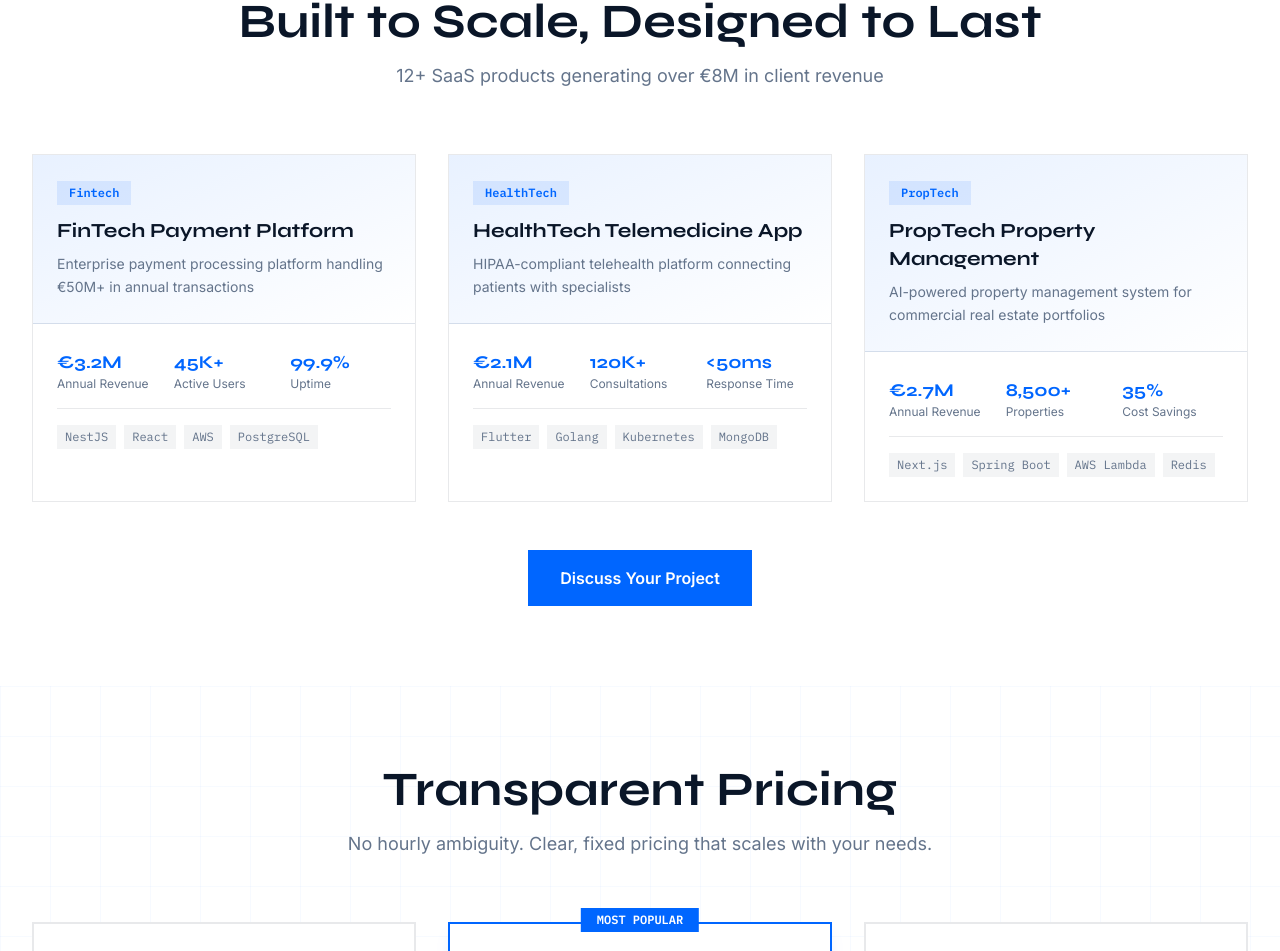
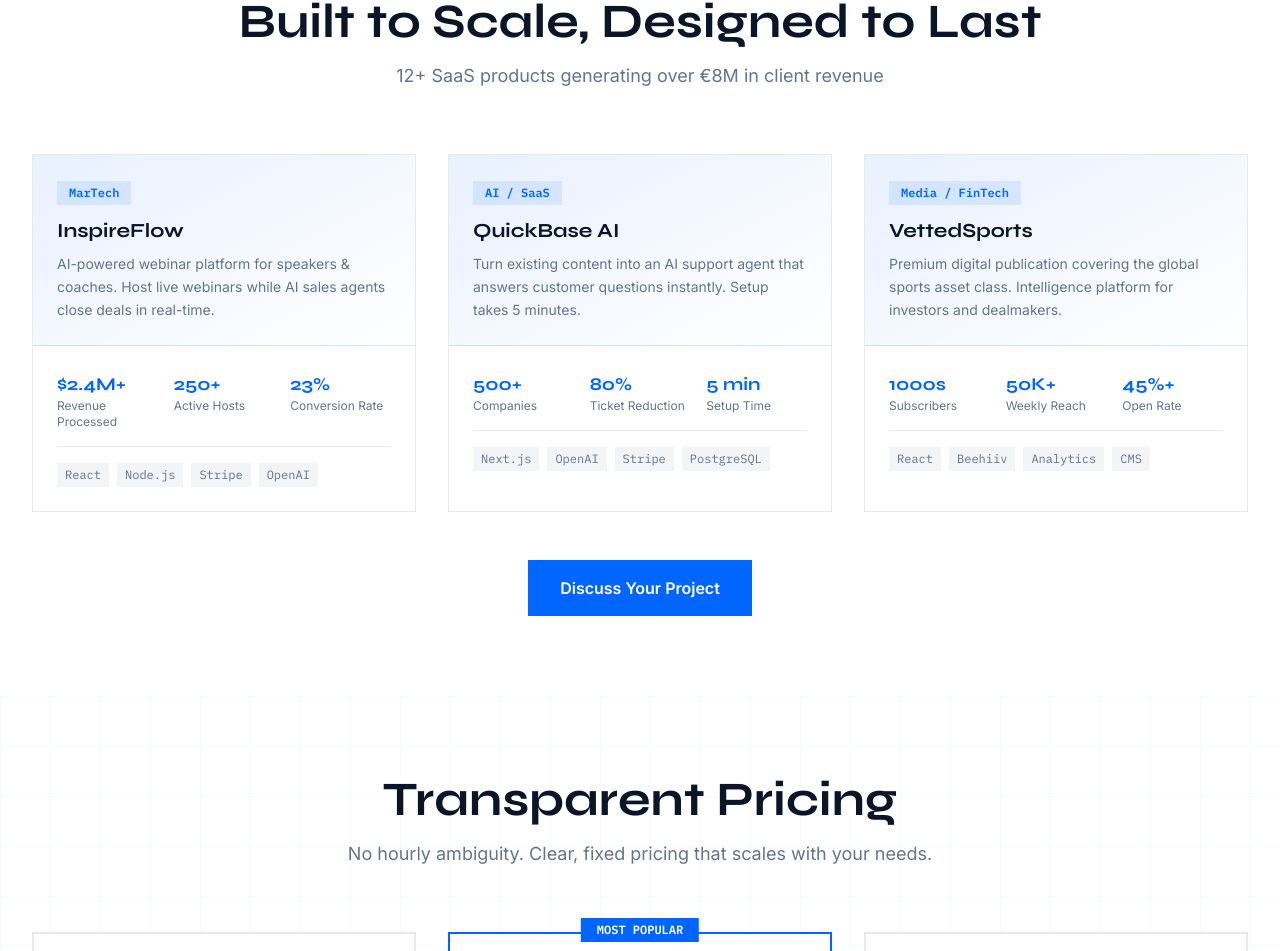
Before and after one commit to ElijahSLimaj/buildstack, a React (Vite) app: page / in a window 1280 px wide. Shown: the part 2724-3675 px from the top of the page. Built offline with nearby package versions, Linux system fonts and the light colour scheme.

Commit message:
Set up real case studies

```diff
--- a/src/components/CaseStudies.jsx
+++ b/src/components/CaseStudies.jsx
@@ -1,47 +1,42 @@
 import React from 'react'
 
 const CaseStudies = () => {
-  // TODO: Replace these placeholder case studies with real client projects
-  // Update this array in src/components/CaseStudies.jsx with:
-  // - Real project names and descriptions
-  // - Actual metrics (revenue, users, uptime, etc.)
-  // - Client logos or project screenshots
-  // - Industry tags (fintech, healthtech, proptech, etc.)
-  // - Links to case study pages or live products
-
   const caseStudies = [
     {
-      title: 'FinTech Payment Platform',
-      industry: 'Fintech',
-      description: 'Enterprise payment processing platform handling €50M+ in annual transactions',
+      title: 'InspireFlow',
+      industry: 'MarTech',
+      description: 'AI-powered webinar platform for speakers & coaches. Host live webinars while AI sales agents close deals in real-time.',
       metrics: [
-        { label: 'Annual Revenue', value: '€3.2M' },
-        { label: 'Active Users', value: '45K+' },
-        { label: 'Uptime', value: '99.9%' }
+        { label: 'Revenue Processed', value: '$2.4M+' },
+        { label: 'Active Hosts', value: '250+' },
+        { label: 'Conversion Rate', value: '23%' }
       ],
-      tags: ['NestJS', 'React', 'AWS', 'PostgreSQL']
+      tags: ['React', 'Node.js', 'Stripe', 'OpenAI'],
+      link: 'https://inspire-flow-rouge.vercel.app/'
     },
     {
-      title: 'HealthTech Telemedicine App',
-      industry: 'HealthTech',
-      description: 'HIPAA-compliant telehealth platform connecting patients with specialists',
+      title: 'QuickBase AI',
+      industry: 'AI / SaaS',
+      description: 'Turn existing content into an AI support agent that answers customer questions instantly. Setup takes 5 minutes.',
       metrics: [
-        { label: 'Annual Revenue', value: '€2.1M' },
-        { label: 'Consultations', value: '120K+' },
-        { label: 'Response Time', value: '<50ms' }
+        { label: 'Companies', value: '500+' },
+        { label: 'Ticket Reduction', value: '80%' },
+        { label: 'Setup Time', value: '5 min' }
       ],
-      tags: ['Flutter', 'Golang', 'Kubernetes', 'MongoDB']
+      tags: ['Next.js', 'OpenAI', 'Stripe', 'PostgreSQL'],
+      link: 'https://quick-base-ai.vercel.app/'
     },
     {
-      title: 'PropTech Property Management',
-      industry: 'PropTech',
-      description: 'AI-powered property management system for commercial real estate portfolios',
+      title: 'VettedSports',
+      industry: 'Media / FinTech',
+      description: 'Premium digital publication covering the global sports asset class. Intelligence platform for investors and dealmakers.',
       metrics: [
-        { label: 'Annual Revenue', value: '€2.7M' },
-        { label: 'Properties', value: '8,500+' },
-        { label: 'Cost Savings', value: '35%' }
+        { label: 'Subscribers', value: '1000s' },
+        { label: 'Weekly Reach', value: '50K+' },
+        { label: 'Open Rate', value: '45%+' }
       ],
-      tags: ['Next.js', 'Spring Boot', 'AWS Lambda', 'Redis']
+      tags: ['React', 'Beehiiv', 'Analytics', 'CMS'],
+      link: 'https://www.vettedsports.com/'
     }
   ]
 
@@ -61,9 +56,12 @@
         {/* Case Studies Grid */}
         <div className="grid grid-cols-1 md:grid-cols-2 lg:grid-cols-3 gap-8">
           {caseStudies.map((study, index) => (
-            <div
+            <a
+              href={study.link}
+              target="_blank"
+              rel="noopener noreferrer"
               key={index}
-              className="group bg-white border border-slate/10 overflow-hidden transition-all duration-300 hover:border-primary-blue hover:-translate-y-2 hover:shadow-xl hover:shadow-primary-blue/10"
+              className="group bg-white border border-slate/10 overflow-hidden transition-all duration-300 hover:border-primary-blue hover:-translate-y-2 hover:shadow-xl hover:shadow-primary-blue/10 cursor-pointer block"
             >
               {/* Header */}
               <div className="p-6 bg-gradient-to-br from-ice-blue to-white border-b border-slate/10">
@@ -103,7 +101,7 @@
                   ))}
                 </div>
               </div>
-            </div>
+            </a>
           ))}
         </div>
 
```
